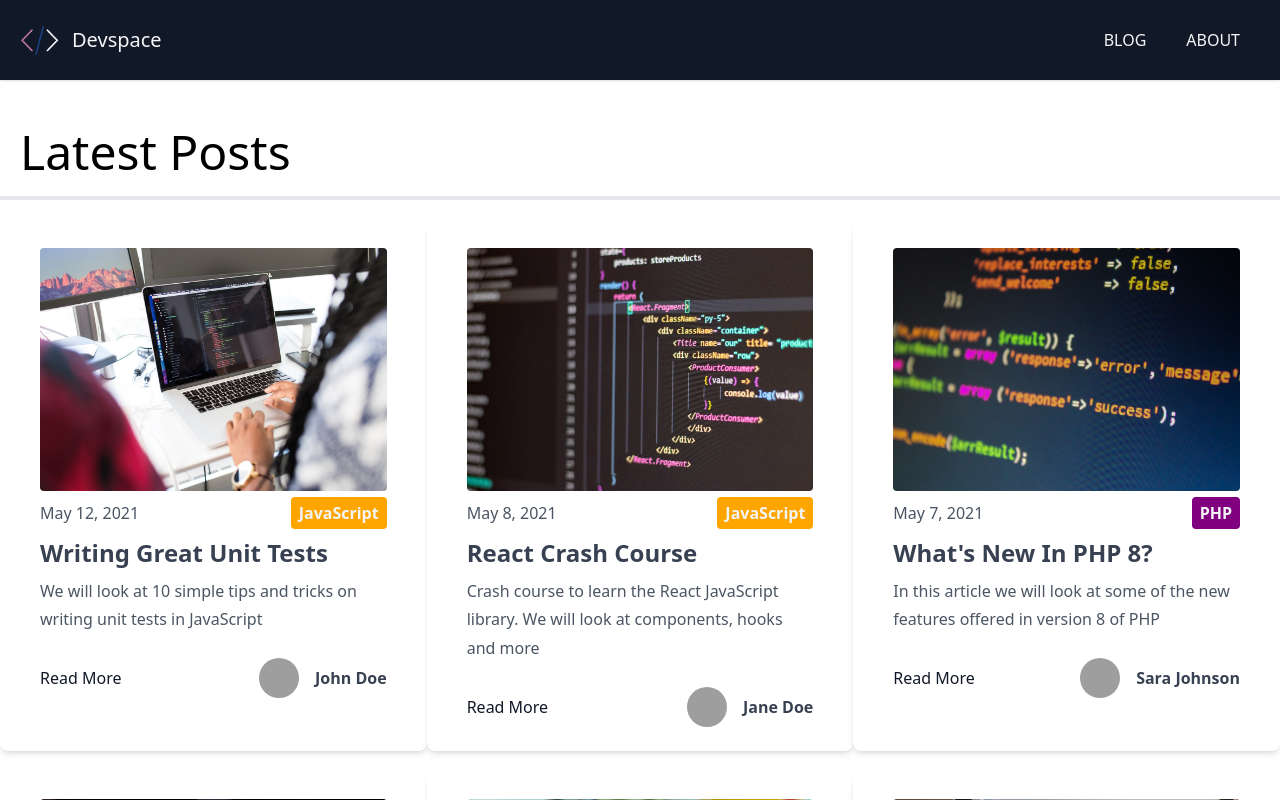
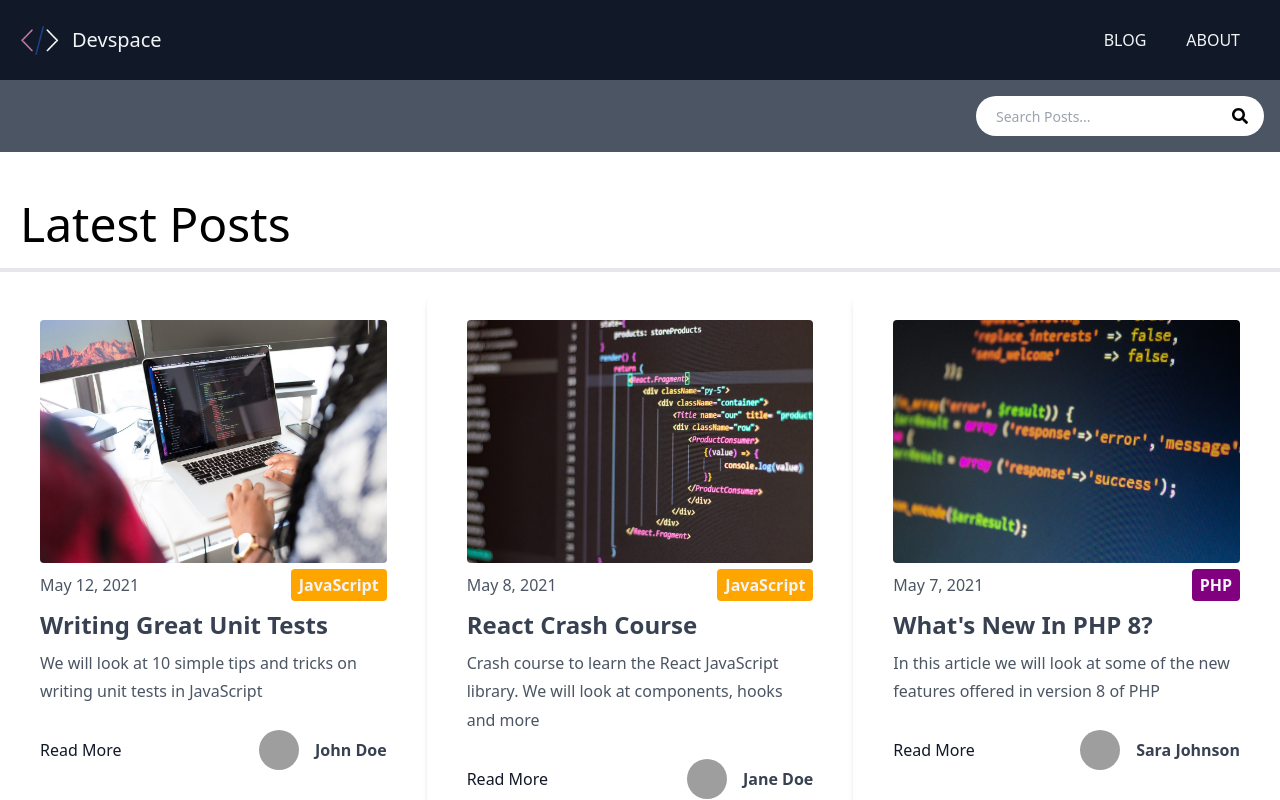
Before and after one commit to shubh-dave/NextJS_BlogApp, a Next.js app: page / in a window 1280 px wide. Shown: the top 800 px of the page. Built offline with nearby package versions, Linux system fonts and the light colour scheme; grey boxes are pictures that could not be loaded.

Commit message:
Search Component

```diff
--- a/components/Layout.js
+++ b/components/Layout.js
@@ -1,26 +1,28 @@
-import Head from 'next/head'
-import React from 'react'
-import Header from './Header'
+import Head from "next/head";
+import React from "react";
+import Header from "./Header";
+import Search from "./Search";
 
-function Layout({title, keywords, description, children}) {
+function Layout({ title, keywords, description, children }) {
   return (
     <div>
-        <Head>
-            <title>{title}</title>
-            <meta name='keywords' content={keywords} />
-            <meta name='description' content={description} />
-        </Head>
-        <Header />
-        <main className='container mx-auto my-7'>{children}</main>
-        <link rel='icon' href='/favicon.ico' />
+      <Head>
+        <title>{title}</title>
+        <meta name="keywords" content={keywords} />
+        <meta name="description" content={description} />
+      </Head>
+      <Header />
+      <Search />
+      <main className="container mx-auto my-7">{children}</main>
+      <link rel="icon" href="/favicon.ico" />
     </div>
-  )
+  );
 }
 
 Layout.defaultProps = {
-    title: 'Welcome to Devspace',
-    keywords: 'development, coding, programming',
-    description: 'Latest information in development'
-}
+  title: "Welcome to Devspace",
+  keywords: "development, coding, programming",
+  description: "Latest information in development",
+};
 
-export default Layout
+export default Layout;
--- /dev/null
+++ b/components/Search.js
@@ -0,0 +1,28 @@
+import { useEffect, useState } from "react";
+import { FaSearch } from "react-icons/fa";
+
+export default function Search() {
+  const [searchTerm, setSearchTerm] = useState("");
+  const [searchResults, setSearchResults] = useState([]);
+
+  return (
+    <div className="relative bg-gray-600 p-4">
+      <div className="container mx-auto flex items-center justify-center md:justify-end">
+        <div className="relative text-gray-600 w-72">
+          <form>
+            <input
+              type="search"
+              name="search"
+              id="search"
+              className="bg-white h-10 px-5 pr-10 rounded-full text-sm focus:outline-none w-72"
+              value={searchTerm}
+              onChange={(e) => setSearchTerm(e.target.value)}
+              placeholder="Search Posts..."
+            />
+            <FaSearch className="absolute top-0 right-0 text-black mt-3 mr-4" />
+          </form>
+        </div>
+      </div>
+    </div>
+  );
+}
--- a/package.json
+++ b/package.json
@@ -13,7 +13,8 @@
     "marked": "^4.1.0",
     "next": "12.3.1",
     "react": "18.2.0",
-    "react-dom": "18.2.0"
+    "react-dom": "18.2.0",
+    "react-icons": "^4.4.0"
   },
   "devDependencies": {
     "autoprefixer": "^10.4.12",
```
Also changed, not shown: 1 other file (tests, documents, lock files or other folders).
